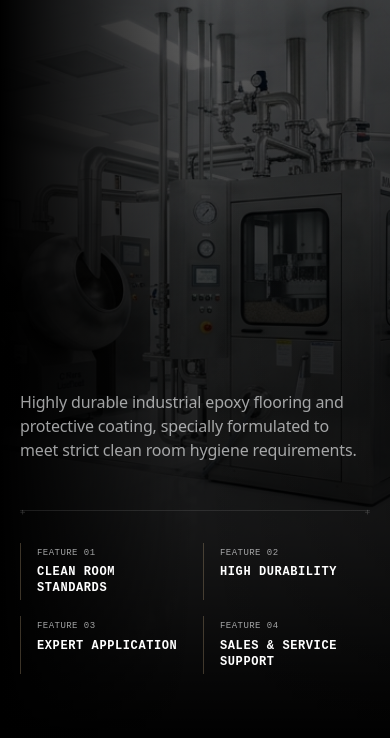
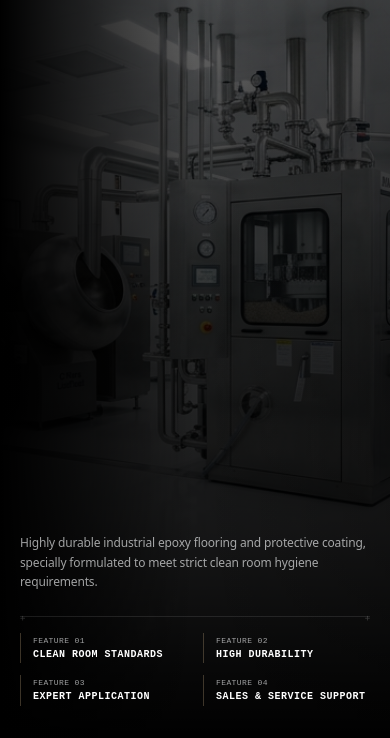
Before and after one commit to marijuanasmoker111/mauli, a Next.js app: page / in a window 390 px wide. Shown: the part 6112-6850 px from the top of the page. Built offline with nearby package versions, Linux system fonts and the light colour scheme; a web font is replaced by a local one.

Commit message:
design: optimize capabilities and services vertical slide margins and typography sizes for mobile viewports to prevent squishing

```diff
--- a/src/components/sections/Services.tsx
+++ b/src/components/sections/Services.tsx
@@ -138,28 +138,28 @@ export default function Services() {
           </div>
 
           {/* Main Info */}
-          <div className="relative z-10 max-w-4xl mt-auto mb-12">
-            <h2 className="font-display text-3xl sm:text-5xl md:text-6xl lg:text-7xl font-extrabold text-white mb-6 uppercase tracking-tight leading-none text-balance text-left overflow-hidden py-1">
+          <div className="relative z-10 max-w-4xl mt-auto mb-4 sm:mb-12">
+            <h2 className="font-display text-2xl sm:text-5xl md:text-6xl lg:text-7xl font-extrabold text-white mb-4 sm:mb-6 leading-[1.1] tracking-tight text-balance text-left overflow-hidden py-1">
               <span className="block translate-y-[105%] reveal-title select-none">
                 {service.title}
               </span>
             </h2>
-            <p className="font-body text-text-muted text-base sm:text-xl max-w-2xl mb-12 text-left reveal-subtitle opacity-0 select-none">
+            <p className="font-body text-text-muted text-xs sm:text-base md:text-xl max-w-2xl mb-6 sm:mb-12 text-left reveal-subtitle opacity-0 select-none leading-relaxed">
               {service.subtitle}
             </p>
 
             {/* Spec grid */}
-            <div className="grid grid-cols-2 lg:grid-cols-4 gap-4 sm:gap-6 font-micro border-t border-white/10 pt-8 text-left relative">
+            <div className="grid grid-cols-2 lg:grid-cols-4 gap-x-4 gap-y-3 sm:gap-6 font-micro border-t border-white/10 pt-4 sm:pt-8 text-left relative">
               {/* Corner crosshairs */}
               <div className="absolute top-[-5px] left-0 font-mono text-[9px] text-white/20 select-none pointer-events-none">+</div>
               <div className="absolute top-[-5px] right-0 font-mono text-[9px] text-white/20 select-none pointer-events-none">+</div>
 
               {service.specs.map((spec, sIdx) => (
-                <div key={sIdx} className="reveal-spec border-l border-[#c5a880]/30 pl-4 py-1 opacity-0">
-                  <span className="block text-[9px] text-text-muted uppercase tracking-wider mb-1">
+                <div key={sIdx} className="reveal-spec border-l border-[#c5a880]/30 pl-3 py-0.5 sm:pl-4 sm:py-1 opacity-0">
+                  <span className="block text-[8px] sm:text-[9px] text-text-muted uppercase tracking-wider mb-0.5 sm:mb-1">
                     FEATURE 0{sIdx + 1}
                   </span>
-                  <span className="block text-xs sm:text-sm font-bold text-white uppercase tracking-wider">
+                  <span className="block text-[10px] sm:text-xs md:text-sm font-bold text-white uppercase tracking-wider leading-tight">
                     {spec}
                   </span>
                 </div>
```
